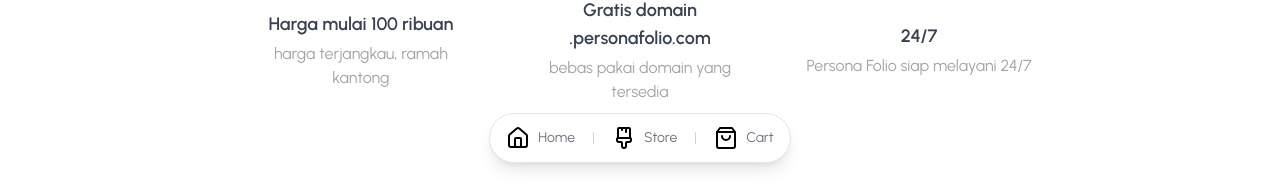
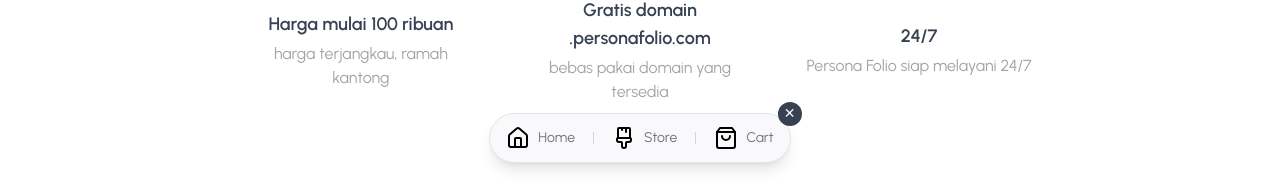
Before and after one commit to your-personafolio/personafolio, a Next.js app: page / in a window 1280 px wide. Shown: the part 613-800 px from the top of the page. Built offline with nearby package versions, Linux system fonts and the light colour scheme; no server answers.

Commit message:
update: menu bottom with close button and show menu botton

```diff
--- a/src/app/(routes)/blog/selamat-datang-di-persona-folio/page.tsx
+++ b/src/app/(routes)/blog/selamat-datang-di-persona-folio/page.tsx
@@ -1,5 +1,4 @@
 export const revalidate = 0;
-import MenuBottom from "@/components/ui/menu-bottom";
 
 const BlogDetailPage = async () => {
   return (
@@ -138,7 +137,6 @@
           </div>
         </div>
       </div>
-      <MenuBottom />
     </>
   );
 };
--- a/src/app/layout.tsx
+++ b/src/app/layout.tsx
@@ -8,6 +8,7 @@
 import ModalProvider from "@/components/partials/providers/modal-provider";
 import ThemeProvider from "@/components/partials/providers/theme-provider";
 import ToastProvider from "@/components/partials/providers/toast-provider";
+import MenuBottom from "@/components/ui/menu-bottom";
 import { cn } from "@/core/utils";
 
 import "./globals.css";
@@ -41,6 +42,7 @@
             <ToastProvider />
             <Header />
             {children}
+            <MenuBottom />
             <Footer />
           </ThemeProvider>
           <GoogleTagManager gtmId="G-X0K6Z8S8LH" />
--- a/src/components/partials/containers/main-container.tsx
+++ b/src/components/partials/containers/main-container.tsx
@@ -1,6 +1,4 @@
 import type TPropsWithChildren from "@/core/types";
-import Image from "next/image";
-import Link from "next/link";
 
 const MainContainer = ({ children }: TPropsWithChildren) => {
   return <div className="mx-auto max-w-7xl max-[1024px]:px-5">{children}</div>;
--- a/src/components/ui/menu-bottom.tsx
+++ b/src/components/ui/menu-bottom.tsx
@@ -1,11 +1,38 @@
+"use client";
+import { useState } from "react";
 import Link from "next/link";
 import Image from "next/image";
 
-const menuBottom = () => {
+const MenuBottom = () => {
+  const [isVisible, setIsVisible] = useState(true);
+
   return (
-    <section>
-      <div className="fixed bottom-6 inset-x-0 text-center z-50">
-        <div className="inline-block bg-white shadow-lg border border-solid rounded-full py-3 px-4 dark:bg-neutral-800">
+    <>
+      {/* Tombol untuk menampilkan kembali menu */}
+      {!isVisible && (
+        <button
+          className="fixed bottom-6 right-6 bg-personaGray text-light py-2 px-3 rounded-full shadow-lg transition-all duration-300 hover:scale-110"
+          onClick={() => setIsVisible(true)}
+        >
+          Menu
+        </button>
+      )}
+
+      {/* Menu Bottom dengan transisi */}
+      <div
+        className={`fixed bottom-6 inset-x-0 text-center z-50 transition-all duration-300 transform ${
+          isVisible ? "scale-100 opacity-100" : "scale-0 opacity-0"
+        }`}
+      >
+        <div className="relative inline-block bg-light shadow-lg border border-solid rounded-full py-3 px-4 dark:bg-neutral-800">
+          {/* Tombol X untuk menutup menu */}
+          <button
+            className="absolute -top-3 -right-3 bg-personaGray text-light w-6 h-6 rounded-full text-sm flex items-center justify-center transition-transform duration-300 hover:rotate-180"
+            onClick={() => setIsVisible(false)}
+          >
+            ✕
+          </button>
+
           <div className="flex items-center gap-x-1.5">
             <div className="inline-block">
               <Link
@@ -58,8 +85,8 @@
           </div>
         </div>
       </div>
-    </section>
+    </>
   );
 };
 
-export default menuBottom;
+export default MenuBottom;
--- a/src/features/home/components/index.tsx
+++ b/src/features/home/components/index.tsx
@@ -3,7 +3,6 @@
 import Image from "next/image";
 import type IProduct from "@/features/product/core/types";
 import Link from "next/link";
-import MenuBottom from "@/components/ui/menu-bottom";
 
 interface IHomeProps {
   products?: IProduct[];
@@ -492,8 +491,6 @@
             </div>
           </div>
         </section>
-
-        <MenuBottom />
       </div>
     </MainContainer>
   );
--- a/src/features/store/components/index.tsx
+++ b/src/features/store/components/index.tsx
@@ -5,7 +5,6 @@
 import MainContainer from "@/components/partials/containers/main-container";
 import ProductList from "@/components/product-list";
 import Link from "next/link";
-import MenuBottom from "@/components/ui/menu-bottom";
 
 interface IHomeProps {
   billboard?: IBillboard;
@@ -21,8 +20,6 @@
           <ProductList title="Featured Products" data={products ?? []} />
         </div>
       </div>
-
-      <MenuBottom />
     </MainContainer>
   );
 };
```
